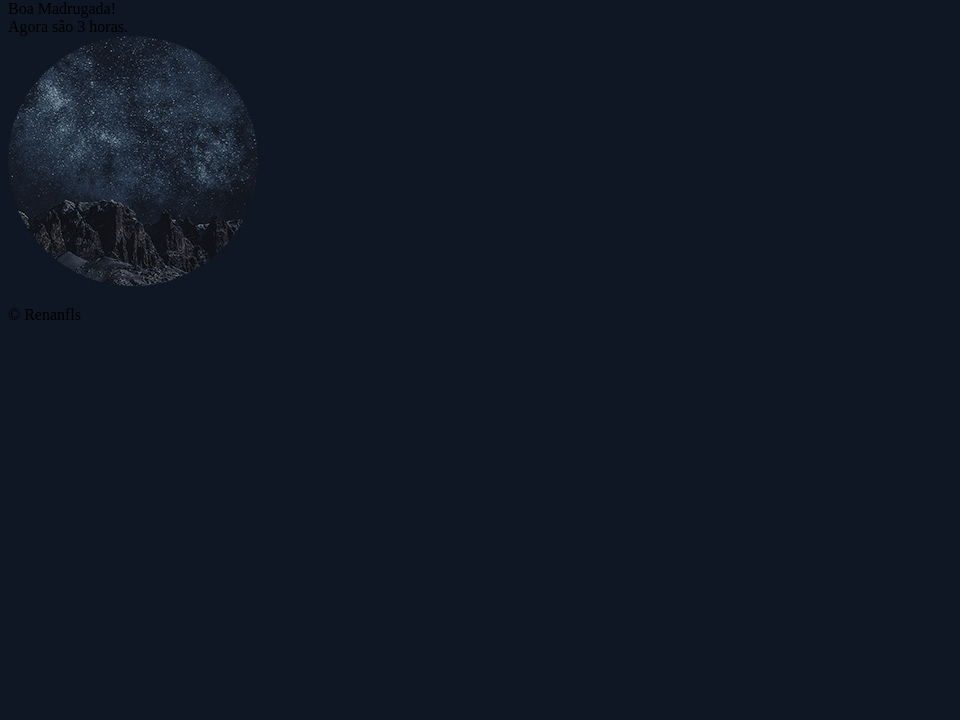
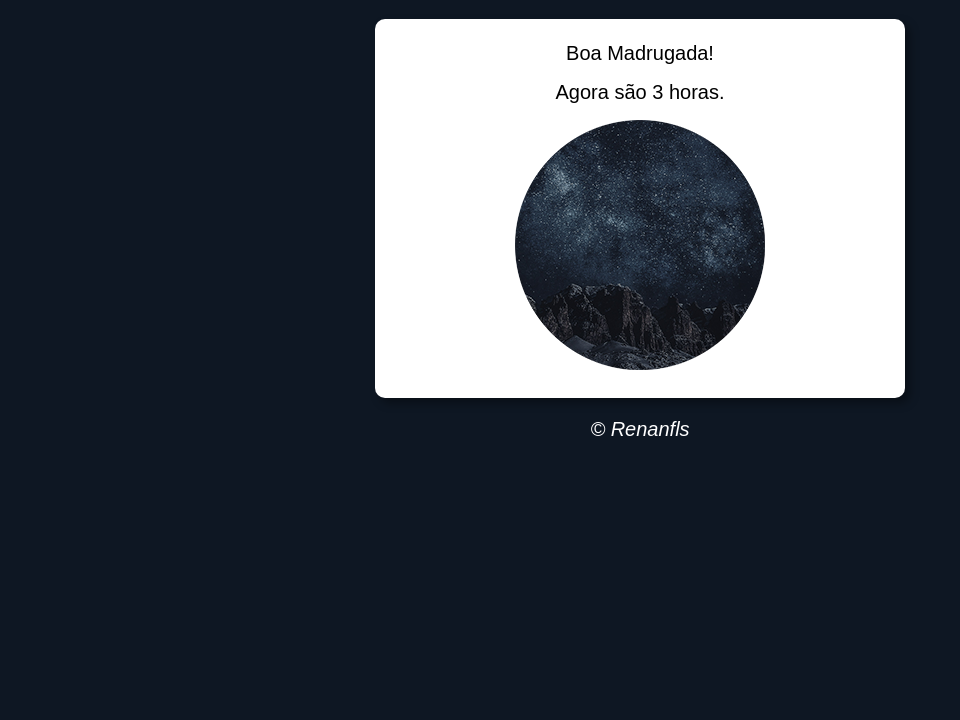
Before and after one commit to Renanfls/HoraDoDia, a plain HTML site: page index.html in a window 1280 px wide. Shown: the part 80-800 px from the top of the page, without its empty margins (0-960 px from the left). Drawn offline with Linux system fonts and the light colour scheme; files that its build step writes are made by us from their sources; files whose address does not match are found by name.

Commit message:
Update index.html

```diff
--- a/index.html
+++ b/index.html
@@ -5,7 +5,7 @@
     <meta http-equiv="X-UA-Compatible" content="IE=edge">
     <meta name="viewport" content="width=device-width, initial-scale=1.0">
     <title>Hora do Dia</title>
-    <link rel="stylesheet" href=".estilo.css">
+    <link rel="stylesheet" href=".css/estilo.css">
 </head>
 <body onload="carregar()">
     <header>
```
